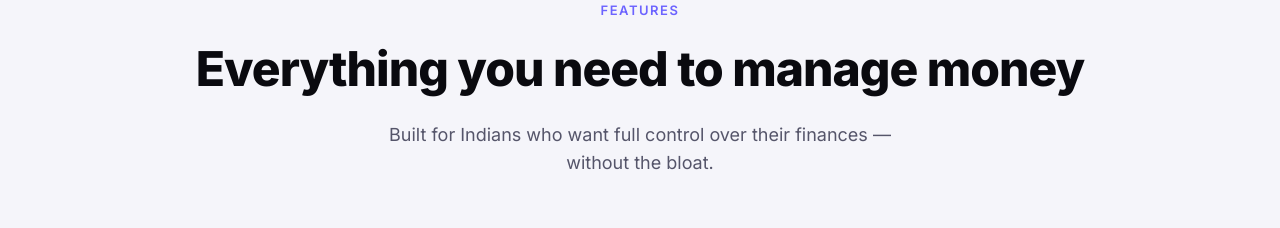
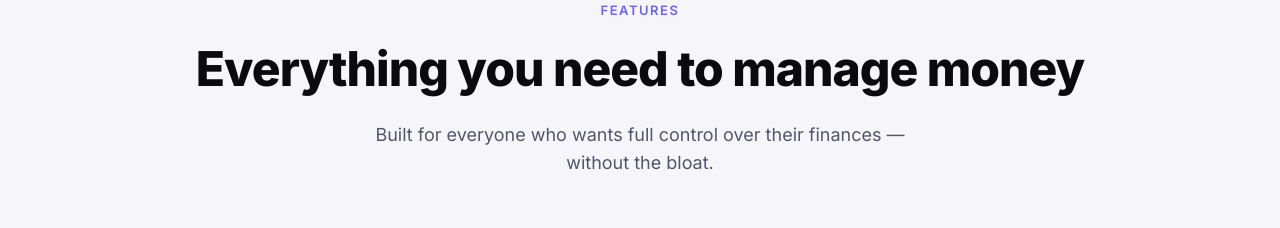
Before and after one commit to 007wary/savr-website, a Next.js app: page / in a window 1280 px wide. Shown: the part 900-1128 px from the top of the page. Built offline with nearby package versions, Linux system fonts and the light colour scheme; no server answers; the database is empty.

Commit message:
fix: remove India mention from features section

```diff
--- a/components/Features.js
+++ b/components/Features.js
@@ -86,7 +86,7 @@ export default function Features() {
             Everything you need to manage money
           </h2>
           <p style={{ fontSize: '18px', color: 'var(--text-muted)', maxWidth: '540px', margin: '0 auto', lineHeight: '1.6' }}>
-            Built for Indians who want full control over their finances — without the bloat.
+            Built for everyone who wants full control over their finances — without the bloat.
           </p>
         </div>
 
```
